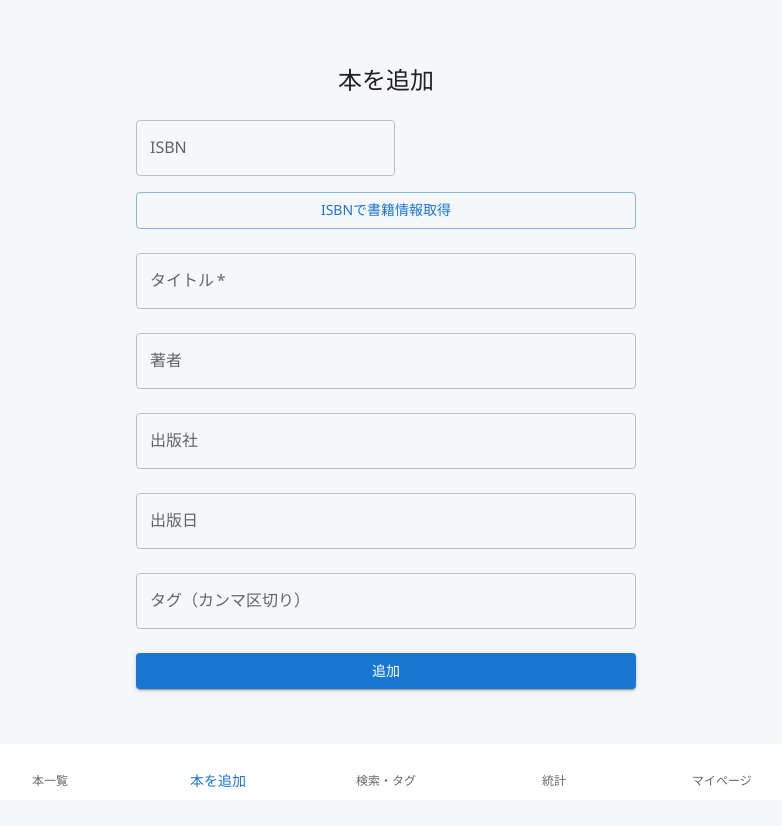
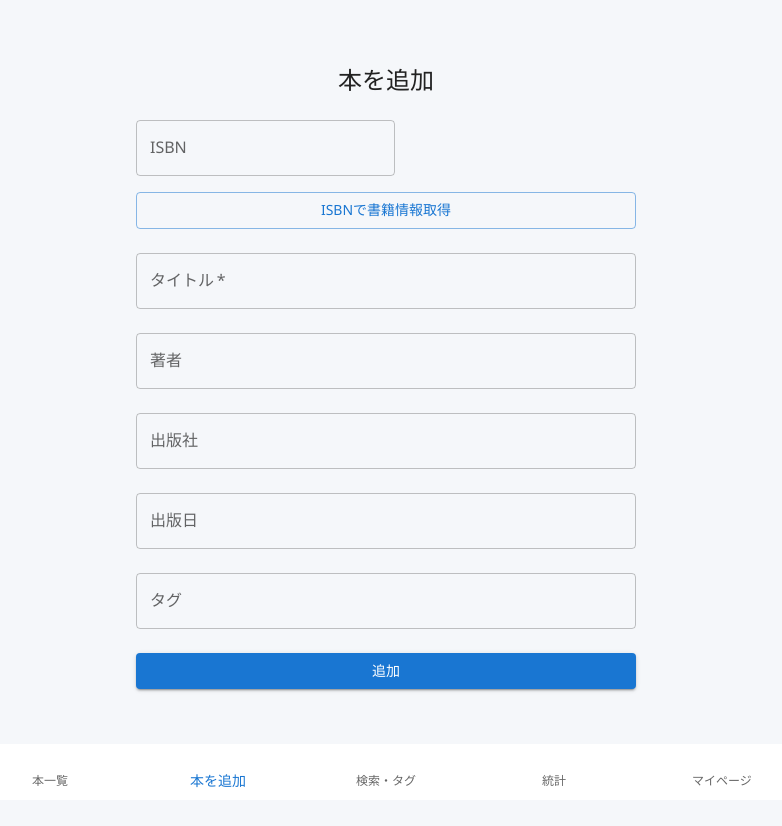
Before and after one commit to nistake0/project-01-bookmemo, a React (Vite) app: page /project-01-bookmemo/add in a window 1280 px wide. Shown: the top 826 px of the page, without its empty margins (254-1036 px from the left). Built offline with nearby package versions, Linux system fonts and the light colour scheme; no server answers; the database is empty; sample sign-in values are in the browser's storage; some icons are missing.

Commit message:
タグ入力時の空文字除去未確定値考慮履歴保存の確実化

```diff
--- a/src/pages/BookAdd.jsx
+++ b/src/pages/BookAdd.jsx
@@ -1,12 +1,13 @@
-import { useState } from "react";
+import { useState, useEffect } from "react";
 import { useNavigate } from "react-router-dom";
-import { collection, addDoc, serverTimestamp } from "firebase/firestore";
+import { collection, addDoc, serverTimestamp, getDocs, query, where, setDoc, doc, orderBy } from "firebase/firestore";
 import { db } from "../firebase";
 import { useAuth } from "../auth/AuthProvider";
 import { TextField, Button, Box, Typography, Grid, Modal, IconButton } from "@mui/material";
 import axios from "axios";
 import CameraAltIcon from '@mui/icons-material/CameraAlt';
 import BarcodeScanner from "../components/BarcodeScanner";
+import Autocomplete from '@mui/material/Autocomplete';
 
 const modalStyle = {
   position: 'absolute',
@@ -23,18 +24,40 @@ const modalStyle = {
 
 export default function BookAdd() {
   const { user } = useAuth();
+  console.log('BookAdd user:', user);
   const [isbn, setIsbn] =useState("");
   const [title, setTitle] = useState("");
   const [author, setAuthor] = useState("");
   const [publisher, setPublisher] = useState("");
   const [publishedDate, setPublishedDate] = useState("");
   const [coverImageUrl, setCoverImageUrl] = useState("");
-  const [tagsText, setTagsText] = useState('');
+  const [tags, setTags] = useState([]);
   const [error, setError] = useState("");
   const [loading, setLoading] = useState(false);
   const [isScannerOpen, setScannerOpen] = useState(false);
   const [searchPerformed, setSearchPerformed] = useState(false);
+  const [tagOptions, setTagOptions] = useState([]);
+  const [inputTagValue, setInputTagValue] = useState("");
   const navigate = useNavigate();
+
+  useEffect(() => {
+    // Firestoreからタグ履歴（bookTagHistory）を取得（updatedAt降順）
+    const fetchTagHistory = async () => {
+      if (!user?.uid) return;
+      try {
+        const q = query(
+          collection(db, "users", user.uid, "bookTagHistory"),
+          orderBy("updatedAt", "desc")
+        );
+        const snap = await getDocs(q);
+        const tags = snap.docs.map(doc => doc.data().tag).filter(Boolean);
+        setTagOptions(tags);
+      } catch (e) {
+        console.error("タグ履歴の取得に失敗", e);
+      }
+    };
+    fetchTagHistory();
+  }, [user]);
 
   const handleScanDetected = (code) => {
     setIsbn(code);
@@ -65,15 +88,13 @@ export default function BookAdd() {
         setPublishedDate(bookData.summary.pubdate || "");
 
         let coverUrl = bookData.summary.cover || "";
-
-        if (!coverUrl) {
-          console.log("No cover from openBD, trying Google Books API...");
+        let googleBookData = null;
         try {
           const googleResponse = await axios.get(`https://www.googleapis.com/books/v1/volumes?q=isbn:${isbn}`);
-            const googleBookData = googleResponse.data;
+          googleBookData = googleResponse.data;
           if (googleBookData.items && googleBookData.items.length > 0) {
             const imageLinks = googleBookData.items[0].volumeInfo.imageLinks;
-              if (imageLinks) {
+            if (!coverUrl && imageLinks) {
               coverUrl = imageLinks.thumbnail || imageLinks.smallThumbnail || "";
               console.log("Found cover from Google Books API:", coverUrl);
             }
@@ -81,8 +102,26 @@ export default function BookAdd() {
         } catch (googleErr) {
           console.error("Failed to fetch from Google Books API", googleErr);
         }
+        setCoverImageUrl(coverUrl);
+
+        // Google Books API categoriesとopenBD subject/ndcをマージしてタグ候補に
+        let nextTags = [];
+        if (googleBookData && googleBookData.items && googleBookData.items.length > 0) {
+          const categories = googleBookData.items[0].volumeInfo.categories;
+          console.log('Google Books API categories:', categories);
+          if (categories && categories.length > 0) {
+            nextTags = categories;
           }
-        setCoverImageUrl(coverUrl);
+        }
+        // openBD
+        const openbdTags = [];
+        if (bookData.summary.subject) openbdTags.push(bookData.summary.subject);
+        if (bookData.summary.ndc) openbdTags.push(bookData.summary.ndc);
+        console.log('openBD subject:', bookData.summary.subject);
+        console.log('openBD ndc:', bookData.summary.ndc);
+        // マージ（重複除去）
+        nextTags = Array.from(new Set([...nextTags, ...openbdTags]));
+        setTags(nextTags);
 
       } else {
         setError("書籍情報が見つかりませんでした");
@@ -107,10 +146,13 @@ export default function BookAdd() {
       setError("タイトルは必須です");
       return;
     }
-    const tags = tagsText
-      .split(',')
-      .map(tag => tag.trim())
-      .filter(tag => tag.length > 0);
+    // 空文字・空白タグを除去し、未確定inputValueも考慮
+    let tagsToSave = tags.filter(tag => tag && tag.trim() !== "");
+    if (inputTagValue && !tagsToSave.includes(inputTagValue.trim())) {
+      tagsToSave = [...tagsToSave, inputTagValue.trim()];
+    }
+    tagsToSave = tagsToSave.filter(tag => tag && tag.trim() !== "");
+    console.log('保存前tags:', tagsToSave, Array.isArray(tagsToSave) ? tagsToSave.map(t => typeof t) : typeof tagsToSave);
     try {
       await addDoc(collection(db, "books"), {
         userId: user.uid,
@@ -120,14 +162,42 @@ export default function BookAdd() {
         publisher,
         publishedDate,
         coverImageUrl,
-        tags,
+        tags: tagsToSave,
         status: 'reading',
         createdAt: serverTimestamp(),
         updatedAt: serverTimestamp(),
       });
+      await saveNewTagsToHistory(tagsToSave);
       navigate("/");
     } catch (err) {
       setError("追加に失敗しました: " + err.message);
+    }
+  };
+
+  // タグ履歴に新規タグを保存
+  const saveNewTagsToHistory = async (newTags) => {
+    console.log('bookTagHistory保存直前:', user?.uid, newTags);
+    if (!user?.uid) return;
+    const batch = [];
+    for (const tag of newTags) {
+      if (!tagOptions.includes(tag)) {
+        const ref = doc(db, "users", user.uid, "bookTagHistory", tag);
+        batch.push(setDoc(ref, {
+          tag,
+          createdAt: serverTimestamp(),
+          updatedAt: serverTimestamp(),
+        }, { merge: true }));
+      } else {
+        const ref = doc(db, "users", user.uid, "bookTagHistory", tag);
+        batch.push(setDoc(ref, {
+          updatedAt: serverTimestamp(),
+        }, { merge: true }));
+      }
+    }
+    try {
+      await Promise.all(batch);
+    } catch (e) {
+      console.error('bookTagHistory保存エラー:', e);
     }
   };
 
@@ -210,12 +280,45 @@ export default function BookAdd() {
         margin="normal"
         inputProps={{ 'data-testid': 'book-publishdate-input' }}
       />
-      <TextField
-        label="タグ（カンマ区切り）"
-        value={tagsText}
-        onChange={e => setTagsText(e.target.value)}
-        fullWidth
-        margin="normal"
+      <Autocomplete
+        multiple
+        freeSolo
+        options={tagOptions}
+        value={tags}
+        getOptionLabel={option => typeof option === 'string' ? option : (option.inputValue || option.tag || '')}
+        onChange={async (event, newValue) => {
+          console.log('Autocomplete onChange', newValue);
+          const normalized = (newValue || []).map(v => {
+            if (typeof v === 'string') return v;
+            if (v && typeof v === 'object') {
+              if ('inputValue' in v && v.inputValue) return v.inputValue;
+              if ('tag' in v && v.tag) return v.tag;
+            }
+            return '';
+          }).filter(Boolean);
+          setTags(normalized);
+          await saveNewTagsToHistory(normalized);
+        }}
+        inputValue={inputTagValue}
+        onInputChange={(event, newInputValue) => {
+          console.log('Autocomplete onInputChange', newInputValue);
+          // カンマで区切られた場合、自動的にtagsに追加
+          if (newInputValue.endsWith(',')) {
+            const newTag = newInputValue.slice(0, -1).trim();
+            if (newTag && !tags.includes(newTag)) {
+              setTags([...tags, newTag]);
+            }
+            setInputTagValue('');
+          } else {
+            setInputTagValue(newInputValue);
+          }
+        }}
+        renderInput={(params) => {
+          console.log('Autocomplete render', tags, inputTagValue);
+          return (
+            <TextField {...params} label="タグ" margin="normal" fullWidth inputProps={{ ...params.inputProps, 'data-testid': 'book-tags-input' }} />
+          );
+        }}
       />
       {error && <Typography color="error" align="center">{error}</Typography>}
       <Button type="submit" variant="contained" fullWidth sx={{ mt: 2 }} data-testid="book-add-submit">追加</Button>
```
Lines whose indentation alone changed are shown as unchanged.
